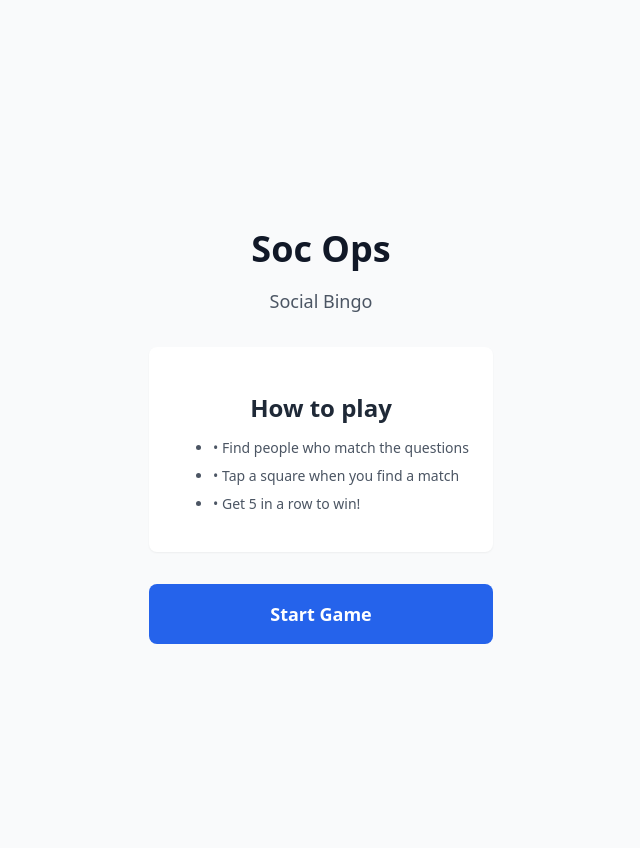
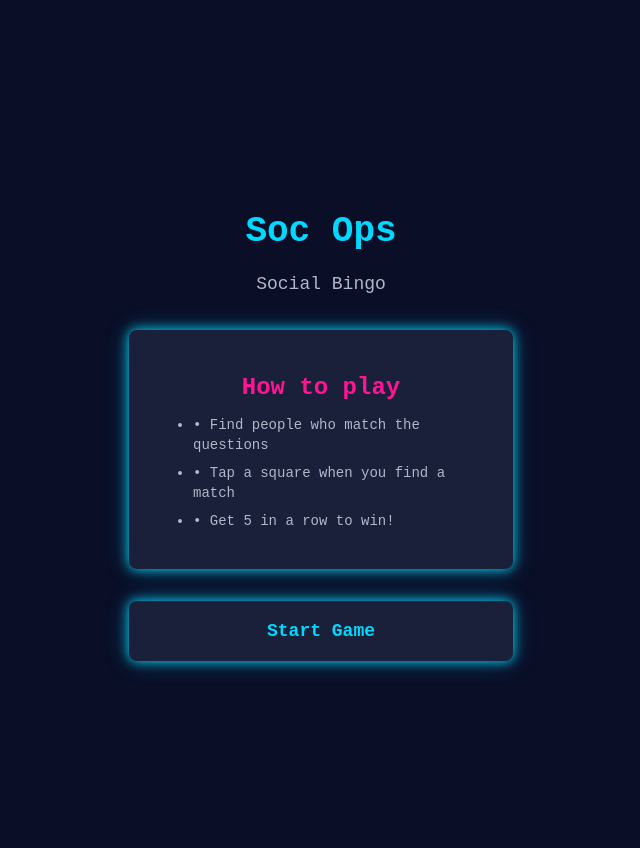
Before and after one commit to nsd0hrothe/test-agent-lab-java, a Spring Boot app: page / in a window 1280 px wide. Shown: the whole page, without its empty margins (319-959 px from the left). Run offline with Spring Boot 4, Linux system fonts and the light colour scheme.

Commit message:
finished part 2 task 2

```diff
--- a/socops/src/main/resources/static/css/app.css
+++ b/socops/src/main/resources/static/css/app.css
@@ -10,8 +10,24 @@ body {
 }
 
 body {
-    font-family: system-ui, -apple-system, sans-serif;
+    font-family: 'Courier New', 'Courier', monospace;
     -webkit-tap-highlight-color: transparent;
+    background-color: var(--dark-bg, #0a0e27);
+    color: var(--text-primary, #ffffff);
+}
+
+/* ── CSS variables for cyberpunk dark theme ──────────────────── */
+:root {
+    --dark-bg: #0a0e27;
+    --dark-bg-secondary: #1a1f3a;
+    --neon-cyan: #00d9ff;
+    --neon-pink: #ff1493;
+    --neon-lime: #39ff14;
+    --text-primary: #ffffff;
+    --text-secondary: #b0b8c8;
+    --glow-sm: 0 0 8px;
+    --glow-md: 0 0 12px;
+    --glow-lg: 0 0 16px;
 }
 
 /* ── sizing ────────────────────────────────────────────────────── */
@@ -67,7 +83,9 @@ body {
 .bg-accent     { background-color: #2563eb; }
 .bg-marked     { background-color: #dcfce7; }
 .bg-black\/50  { background-color: rgba(0, 0, 0, 0.5); }
-
+/* ── dark theme backgrounds ──────────────────────────────────── */
+.bg-dark           { background-color: var(--dark-bg); }
+.bg-dark-secondary { background-color: var(--dark-bg-secondary); }
 /* ── text colours ──────────────────────────────────────────────── */
 .text-white     { color: #ffffff; }
 .text-gray-500  { color: #6b7280; }
@@ -80,6 +98,12 @@ body {
 .text-amber-500 { color: #f59e0b; }
 .text-amber-800 { color: #92400e; }
 .text-amber-900 { color: #78350f; }
+
+/* ── neon text colors ────────────────────────────────────────── */
+.text-neon-cyan  { color: var(--neon-cyan); }
+.text-neon-pink  { color: var(--neon-pink); }
+.text-neon-lime  { color: var(--neon-lime); }
+.text-secondary  { color: var(--text-secondary); }
 
 /* ── typography ────────────────────────────────────────────────── */
 .text-xs  { font-size: 0.75rem;  line-height: 1rem; }
@@ -103,6 +127,10 @@ body {
 .border-amber-400    { border-color: #fbbf24; }
 .border-marked-border { border-color: #22c55e; }
 
+/* ── neon borders ────────────────────────────────────────────── */
+.border-neon-cyan { border-color: var(--neon-cyan); }
+.border-neon-pink { border-color: var(--neon-pink); }
+
 /* ── radii ─────────────────────────────────────────────────────── */
 .rounded    { border-radius: 0.25rem; }
 .rounded-lg { border-radius: 0.5rem; }
@@ -112,6 +140,11 @@ body {
 .shadow-sm { box-shadow: 0 1px 2px 0 rgba(0, 0, 0, 0.05); }
 .shadow-xl { box-shadow: 0 20px 25px -5px rgba(0, 0, 0, 0.1),
                           0 10px 10px -5px rgba(0, 0, 0, 0.04); }
+
+/* ── neon glow effects ───────────────────────────────────────── */
+.glow-cyan { box-shadow: 0 0 12px var(--neon-cyan), 0 0 24px rgba(0, 217, 255, 0.3); }
+.glow-pink { box-shadow: 0 0 12px var(--neon-pink), 0 0 24px rgba(255, 20, 147, 0.3); }
+.glow-lime { box-shadow: 0 0 12px var(--neon-lime), 0 0 24px rgba(57, 255, 20, 0.3); }
 
 /* ── spacing between children ──────────────────────────────────── */
 .space-y-2 > * + * { margin-top: 0.5rem; }
--- a/socops/src/main/resources/templates/game.html
+++ b/socops/src/main/resources/templates/game.html
@@ -8,8 +8,8 @@
     <link rel="icon" type="image/png" th:href="@{/favicon.png}"/>
     <style>
         /* active-state tweaks that need pseudo-class selectors */
-        .tile-active:active { background-color: #f3f4f6 !important; }
-        .accent-active:active { background-color: #3b82f6 !important; }
+        .tile-active:active { background-color: #1a1f3a !important; }
+        .accent-active:active { background-color: #ff1493 !important; }
     </style>
 </head>
 <body class="h-full">
@@ -17,14 +17,14 @@
 <!-- ============================================================= -->
 <!--  LOBBY — visible before a game starts                          -->
 <!-- ============================================================= -->
-<div id="lobbyView" class="flex flex-col items-center justify-center min-h-full p-6 bg-gray-50">
+<div id="lobbyView" class="flex flex-col items-center justify-center min-h-full p-6 bg-dark">
     <div class="text-center max-w-sm">
-        <h1 class="text-4xl font-bold text-gray-900 mb-2">Soc Ops</h1>
-        <p class="text-lg text-gray-600 mb-8">Social Bingo</p>
+        <h1 class="text-4xl font-bold text-neon-cyan mb-2">Soc Ops</h1>
+        <p class="text-lg text-secondary mb-8">Social Bingo</p>
 
-        <div class="bg-white rounded-lg p-6 shadow-sm border border-gray-200 mb-8">
-            <h2 class="font-semibold text-gray-800 mb-3">How to play</h2>
-            <ul class="text-left text-gray-600 text-sm space-y-2">
+        <div class="bg-dark-secondary rounded-lg p-6 shadow-sm border border-neon-cyan mb-8 glow-cyan">
+            <h2 class="font-semibold text-neon-pink mb-3">How to play</h2>
+            <ul class="text-left text-secondary text-sm space-y-2">
                 <li>• Find people who match the questions</li>
                 <li>• Tap a square when you find a match</li>
                 <li>• Get 5 in a row to win!</li>
@@ -32,7 +32,7 @@
         </div>
 
         <button onclick="launchGame()"
-                class="w-full bg-accent text-white font-semibold py-4 px-8 rounded-lg text-lg accent-active transition-colors">
+                class="w-full bg-dark-secondary text-neon-cyan font-semibold py-4 px-8 rounded-lg text-lg accent-active transition-colors border border-neon-cyan glow-cyan">
             Start Game
         </button>
     </div>
@@ -41,26 +41,26 @@
 <!-- ============================================================= -->
 <!--  ACTIVE GAME — board, header, optional bingo banner            -->
 <!-- ============================================================= -->
-<div id="activeView" class="flex flex-col min-h-full bg-gray-50" style="display:none">
+<div id="activeView" class="flex flex-col min-h-full bg-dark" style="display:none">
 
     <!-- top bar -->
-    <header class="flex items-center justify-between p-3 bg-white border-b border-gray-200">
+    <header class="flex items-center justify-between p-3 bg-dark-secondary border-b border-neon-cyan glow-cyan">
         <button onclick="retreatToLobby()"
-                class="text-gray-500 text-sm px-3 py-1\.5 rounded tile-active">
+                class="text-secondary text-sm px-3 py-1\.5 rounded tile-active">
             &#8592; Back
         </button>
-        <h1 class="font-bold text-gray-900">Soc Ops</h1>
+        <h1 class="font-bold text-neon-cyan">Soc Ops</h1>
         <div class="w-16"></div>
     </header>
 
     <!-- hint -->
-    <p class="text-center text-gray-500 text-sm py-2 px-4">
+    <p class="text-center text-secondary text-sm py-2 px-4">
         Tap a square when you find someone who matches it.
     </p>
 
     <!-- bingo banner (hidden until victory) -->
     <div id="bingoBanner"
-         class="bg-amber-100 text-amber-800 text-center py-2 font-semibold text-sm"
+         class="bg-dark-secondary text-neon-pink text-center py-2 font-semibold text-sm border-b border-neon-pink glow-pink"
          style="display:none">
         &#127881; BINGO! You got a line!
     </div>
@@ -80,12 +80,12 @@
 <div id="victoryOverlay"
      class="fixed inset-0 bg-black\/50 flex items-center justify-center p-4 z-50"
      style="display:none">
-    <div class="bg-white rounded-xl p-6 max-w-xs w-full text-center shadow-xl animate-[bounce_0.5s_ease-out]">
+    <div class="bg-dark-secondary rounded-xl p-6 max-w-xs w-full text-center shadow-xl animate-[bounce_0.5s_ease-out] border border-neon-pink glow-pink">
         <div class="text-5xl mb-4">&#127881;</div>
-        <h2 class="text-3xl font-bold text-amber-500 mb-2">BINGO!</h2>
-        <p class="text-gray-600 mb-6">You completed a line!</p>
+        <h2 class="text-3xl font-bold text-neon-pink mb-2">BINGO!</h2>
+        <p class="text-secondary mb-6">You completed a line!</p>
         <button onclick="dismissVictoryModal()"
-                class="w-full bg-accent text-white font-semibold py-3 px-6 rounded-lg accent-active transition-colors">
+                class="w-full bg-dark-secondary text-neon-cyan font-semibold py-3 px-6 rounded-lg accent-active transition-colors border border-neon-cyan glow-cyan">
             Keep Playing
         </button>
     </div>
@@ -135,16 +135,16 @@
 
             /* base styling identical to the original Blazor BingoSquare */
             var base = "relative flex items-center justify-center p-1 text-center " +
-                       "border border-gray-300 rounded transition-all duration-150 " +
-                       "select-none min-h-[60px] text-xs leading-tight";
+                       "border border-neon-cyan rounded transition-all duration-150 " +
+                       "select-none min-h-[60px] text-xs leading-tight bg-dark-secondary";
 
             var state;
             if (tile.selected) {
                 state = winIds[tile.id]
-                    ? "bg-amber-200 border-amber-400 text-amber-900"
-                    : "bg-marked border-marked-border text-green-800";
+                    ? "bg-dark-secondary border-neon-pink text-neon-pink glow-pink"
+                    : "bg-dark-secondary border-neon-lime text-neon-lime glow-lime";
             } else {
-                state = "bg-white text-gray-700 tile-active";
+                state = "text-secondary tile-active glow-cyan";
             }
 
             var extra = tile.freeCell ? " font-bold text-sm" : "";
@@ -163,7 +163,7 @@
             /* check-mark for marked non-free tiles */
             if (tile.selected && !tile.freeCell) {
                 var tick = document.createElement("span");
-                tick.className = "absolute top-0.5 right-0.5 text-green-600 text-xs";
+                tick.className = "absolute top-0.5 right-0.5 text-neon-lime text-xs";
                 tick.textContent = "\u2713";
                 btn.appendChild(tick);
             }
```
Also changed, not shown: .github/copilot-instructions.md.
